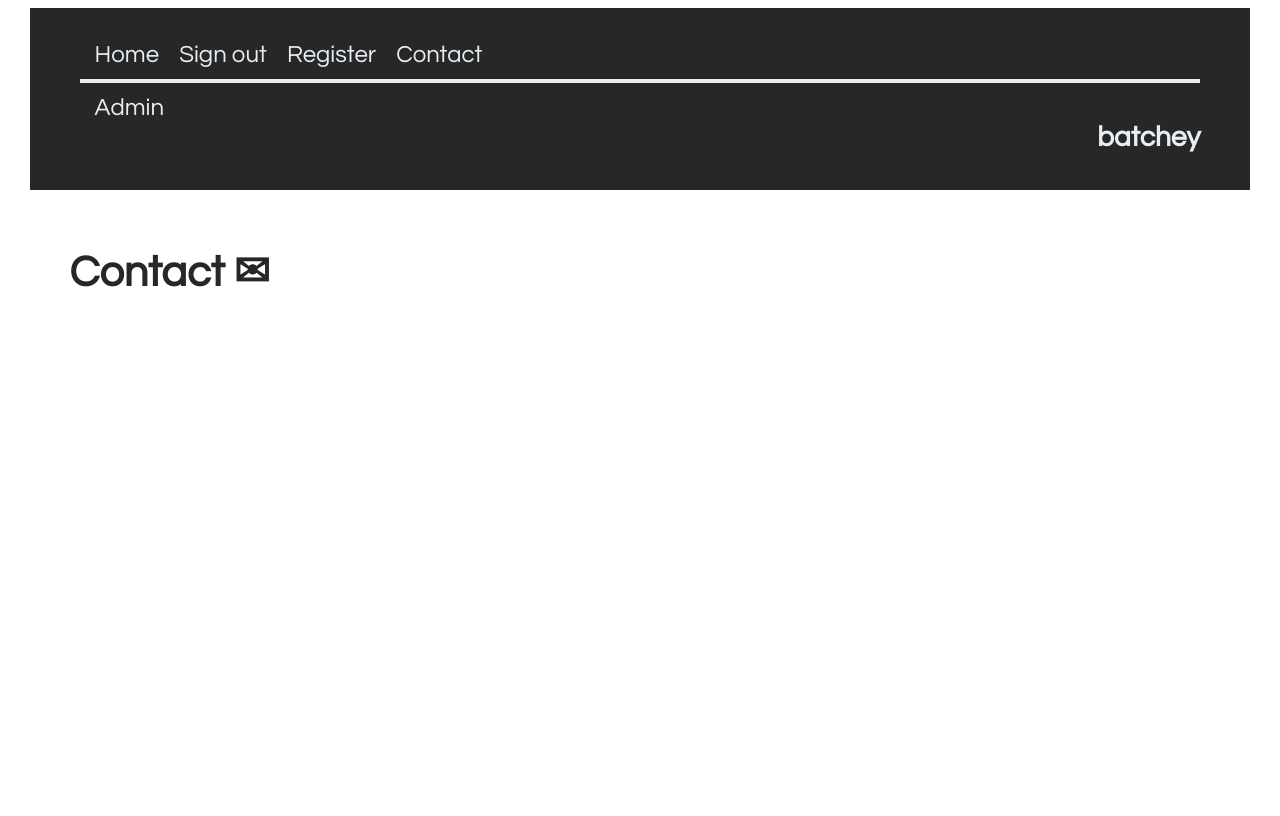
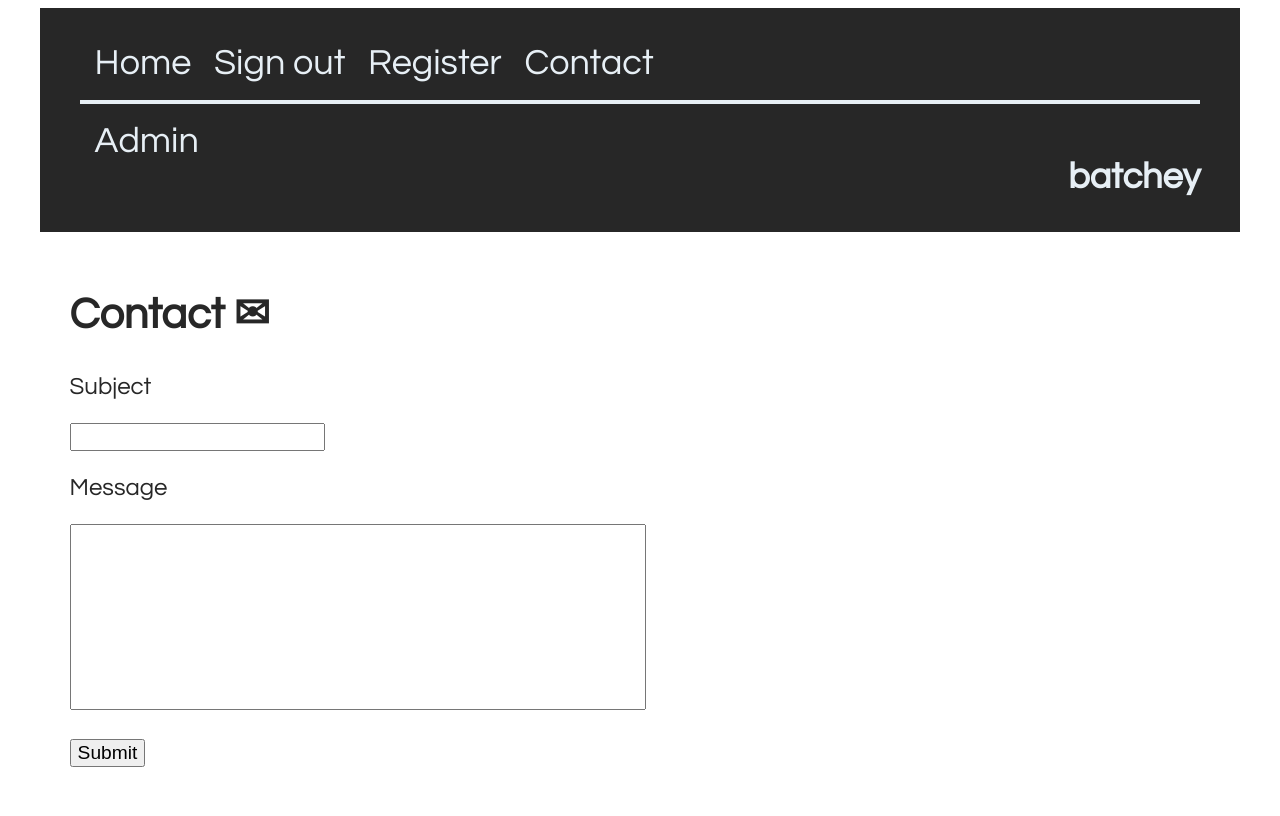
Before and after one commit to andrewbrase/django_website, a Django app: page /contact/ in a window 1280 px wide. Run offline with Django 4.2, Linux system fonts and the light colour scheme; a user stored in the database is signed in.

Commit message:
worked on contact form

```diff
--- a/ab_website/ab_website/settings.py
+++ b/ab_website/ab_website/settings.py
@@ -142,3 +142,5 @@ LOGIN_URL = 'basic_app/signin'
 # https://docs.djangoproject.com/en/4.1/ref/settings/#default-auto-field
 
 DEFAULT_AUTO_FIELD = 'django.db.models.BigAutoField'
+
+# email
--- a/ab_website/static/base/base.css
+++ b/ab_website/static/base/base.css
@@ -81,11 +81,11 @@ body {
 body nav {
   width: 95%;
   height: fit-content;
-  padding: 10px;
   background-color: rgb(39, 39, 39);
   margin-left: auto;
   margin-right: auto;
   overflow: hidden;
+  font-size: 1.5em;
 }
 body nav li {
   margin-left: 15px;
@@ -109,6 +109,7 @@ body nav hr {
   border: 2px solid rgb(231, 239, 245);
 }
 body nav .user {
+  font-size: 1em;
   margin-right: 40px;
   display: inline;
   color: rgb(231, 239, 245);
@@ -130,10 +131,12 @@ body .cont {
   margin-right: auto;
 }
 body .cont ::selection {
-  background: #4ddaab; /* WebKit/Blink Browsers */
+  background: #4ddaab;
+  /* WebKit/Blink Browsers */
 }
 body .cont ::-moz-selection {
-  background: #4ddaab; /* Gecko Browsers */
+  background: #4ddaab;
+  /* Gecko Browsers */
 }
 body .cont h1 {
   font-size: 1.8em;
@@ -170,6 +173,14 @@ body .cont .link {
 body .cont .link:hover {
   color: #4ddaab;
 }
+body .cont input {
+  font-size: 0.8em;
+}
+body .cont textarea {
+  resize: none;
+  width: 50%;
+  font-size: 0.8em;
+}
 
 @media (orientation: portrait), (max-width: 1108px) {
   body nav {
@@ -180,6 +191,7 @@ body .cont .link:hover {
   }
   body .cont .home-nav {
     font-size: 0.8em;
+    padding: 8px;
   }
 }
 
--- a/ab_website/static/base/base.scss
+++ b/ab_website/static/base/base.scss
@@ -13,11 +13,11 @@ body {
     nav {
         width: 95%;
         height: fit-content;
-        padding: 10px;
         background-color: $bb;
         margin-left: auto;
         margin-right: auto;
         overflow: hidden;
+        font-size: 1.5em;
 
         li {
             margin-left: 15px;
@@ -45,6 +45,7 @@ body {
         }
 
         .user {
+            font-size: 1em;
             margin-right: 40px;
             display: inline;
             color: $fontcolor;
@@ -64,11 +65,13 @@ body {
     .cont {
 
         ::selection {
-            background: #4ddaab; /* WebKit/Blink Browsers */
+            background: #4ddaab;
+            /* WebKit/Blink Browsers */
         }
 
         ::-moz-selection {
-        background: #4ddaab; /* Gecko Browsers */
+            background: #4ddaab;
+            /* Gecko Browsers */
         }
 
         h1 {
@@ -118,11 +121,22 @@ body {
             transition: all .2s ease-in;
             color: black;
         }
+
         .link:hover {
-           color: #4ddaab;
+            color: #4ddaab;
+        }
+
+        input {
+            font-size: .8em;
+        }
+        textarea {
+            resize: none;
+            width: 50%;
+            font-size: .8em;
         }
     }
 }
+
 
 @media (orientation: portrait),
 (max-width:1108px) {
@@ -130,12 +144,15 @@ body {
         nav {
             font-size: .8em;
         }
+
         .user {
             font-size: .9em;
         }
+
         .cont {
             .home-nav {
                 font-size: .8em;
+                padding: 8px;
             }
         }
     }
--- a/ab_website/templates/basic_app/base.html
+++ b/ab_website/templates/basic_app/base.html
@@ -12,7 +12,7 @@
 <body>
 
     <!-- base template for the pages, this includes the nav bar and links -->
-    <nav>
+    <nav id="nav">
         <ul>
             <li><a href="{% url 'basic_app:home' %}">Home</a></li>
 
--- a/ab_website/templates/basic_app/contact.html
+++ b/ab_website/templates/basic_app/contact.html
@@ -4,7 +4,25 @@
 
 <!-- Contact page, (must be signed in) -->
 <section class="cont">
+    {% if completed %}
+    <h3>Thank you! Your message has been sent</h3>
+    {% endif %}
     <h1>Contact &#9993;</h1>
+
+    <form method="POST">
+        {% csrf_token %}
+
+        <section class="contact">
+        <label for="sub">Subject</label>
+        <p id="sub" class="sub">{{ contact_form.subject }}</p>
+
+        <label for="mes">Message</label>
+        <p is="mes">{{ contact_form.message }}</p>
+
+        <input type="submit" value="Submit">
+    </form>
+    </section>
+
 </section>
 
 {% endblock %}
--- a/ab_website/templates/basic_app/home.html
+++ b/ab_website/templates/basic_app/home.html
@@ -7,6 +7,7 @@
     <h1>Home</h1>
 
     <div class="home-nav">
+        <li><a href="#nav">Home</a></li>
         <li><a href="#about-me">About me</a></li>
         <li><a href="#personal">Personal Projects</a></li>
         <li><a href="#career">Career Objectives</a></li>
--- a/basic_app/forms.py
+++ b/basic_app/forms.py
@@ -39,3 +39,7 @@ class UserProfileInfoForm(forms.ModelForm):
     class Meta():
         model = UserProfileInfo
         fields = ('profile_pic',)
+
+class ContactForm(forms.Form):
+    subject = forms.CharField(required=True)
+    message = forms.CharField(widget=forms.Textarea, required=True)
--- a/basic_app/views.py
+++ b/basic_app/views.py
@@ -1,5 +1,12 @@
+# from __future__ import print_function
+# mail
+# import time
+# import sib_api_v3_sdk
+# from sib_api_v3_sdk.rest import ApiException
+# from pprint import pprint
+
 from django.shortcuts import render, redirect
-from basic_app.forms import UserForm, UserProfileInfoForm
+from basic_app.forms import UserForm, UserProfileInfoForm, ContactForm
 
 # signin
 from django.contrib.auth import authenticate, login, logout
@@ -101,4 +108,26 @@ def signout(request):
 @login_required
 def contact(request):
     '''contact page'''
-    return render(request, 'basic_app/contact.html')
+    completed = False
+
+    if request.method == 'POST':
+        contact_form = ContactForm(request.POST)
+
+        if contact_form.is_valid():
+            subject = contact_form.cleaned_data["subject"]
+            message = contact_form.cleaned_data['message']
+            from_email = request.user.email
+
+            print(subject)
+            print(message)
+            print(from_email)
+            # sendinblue/APIv3
+
+            completed = True
+
+    contact_form = ContactForm()
+
+    return render(request, 'basic_app/contact.html', {
+        'contact_form':contact_form,
+        'completed':completed,
+    })
```
Also changed, not shown: ab_website/db.sqlite3, 1 other file.
